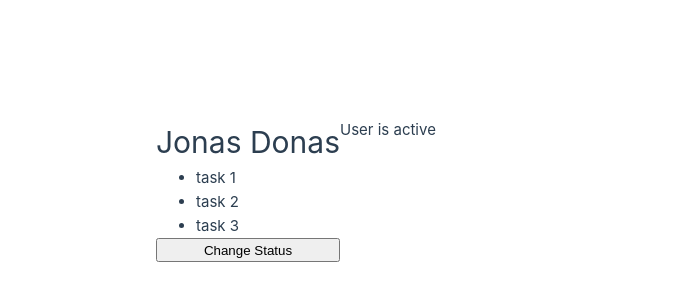
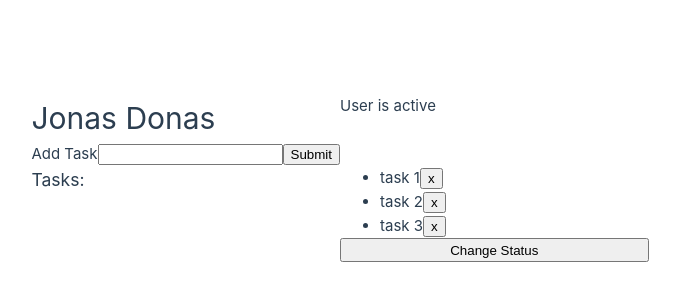
Before and after one commit to toege/Vue-Crash-Course, a Vue app in the folder vue3-crash-course/: page / in a window 1280 px wide. Shown: the part 210-510 px from the top of the page, without its empty margins (300-980 px from the left). Built offline with nearby package versions, Linux system fonts and the light colour scheme.

Commit message:
Fundamentals, delete  and index

```diff
--- a/vue3-crash-course/src/App.vue
+++ b/vue3-crash-course/src/App.vue
@@ -3,6 +3,7 @@
 const name = ref('Jonas Donas');
 const status = ref('active');
 const tasks = ref(['task 1', 'task 2', 'task 3']);
+const newTask =ref('')
 
 const toggleStatus = () => {
   if (status.value === 'active') {
@@ -15,6 +16,17 @@
     status.value = 'active';
   }
 };
+
+const addTask = () => {
+  if (newTask.value.trim !== '') {
+    tasks.value.push(newTask.value);
+    newTask.value = ''
+  }
+};
+
+const deleteTask = (index) => {
+  tasks.value.splice(index, 1);
+};
 </script>
 
 <template>
@@ -22,8 +34,23 @@
   <p v-if="status === 'active'">User is active</p>
   <p v-else-if="status === 'pending'">User is pending</p>
   <p v-else>User is inactive</p>
+
+  <form @submit.prevent="addTask">
+    <label for="newTask">Add Task</label>
+    <input type="text" id="newTask" name="newTask" v-model="newTask">
+    <button type="submit">Submit</button>
+  </form>
+
+
+  <br/>
+  <h3>Tasks:</h3>
   <ul>
-    <li v-for="task in tasks" :key="task">{{ task }}</li>
+    <li v-for="(task, index) in tasks" :key="task">
+      <span>
+        {{ task }}
+      </span>
+      <button @click="deleteTask(index)">x</button>
+    </li>
   </ul>
   <br/>
   <button v-on:click="toggleStatus">Change Status</button>
```
